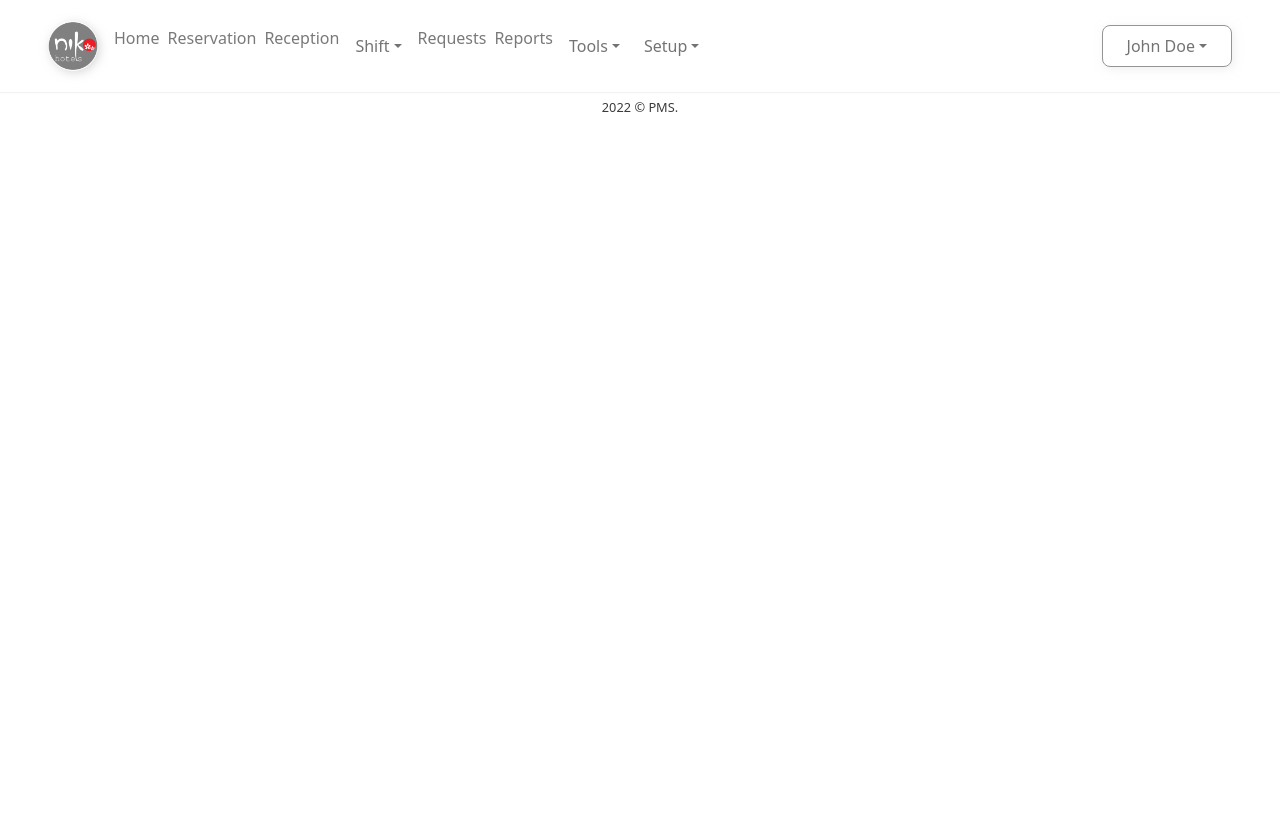
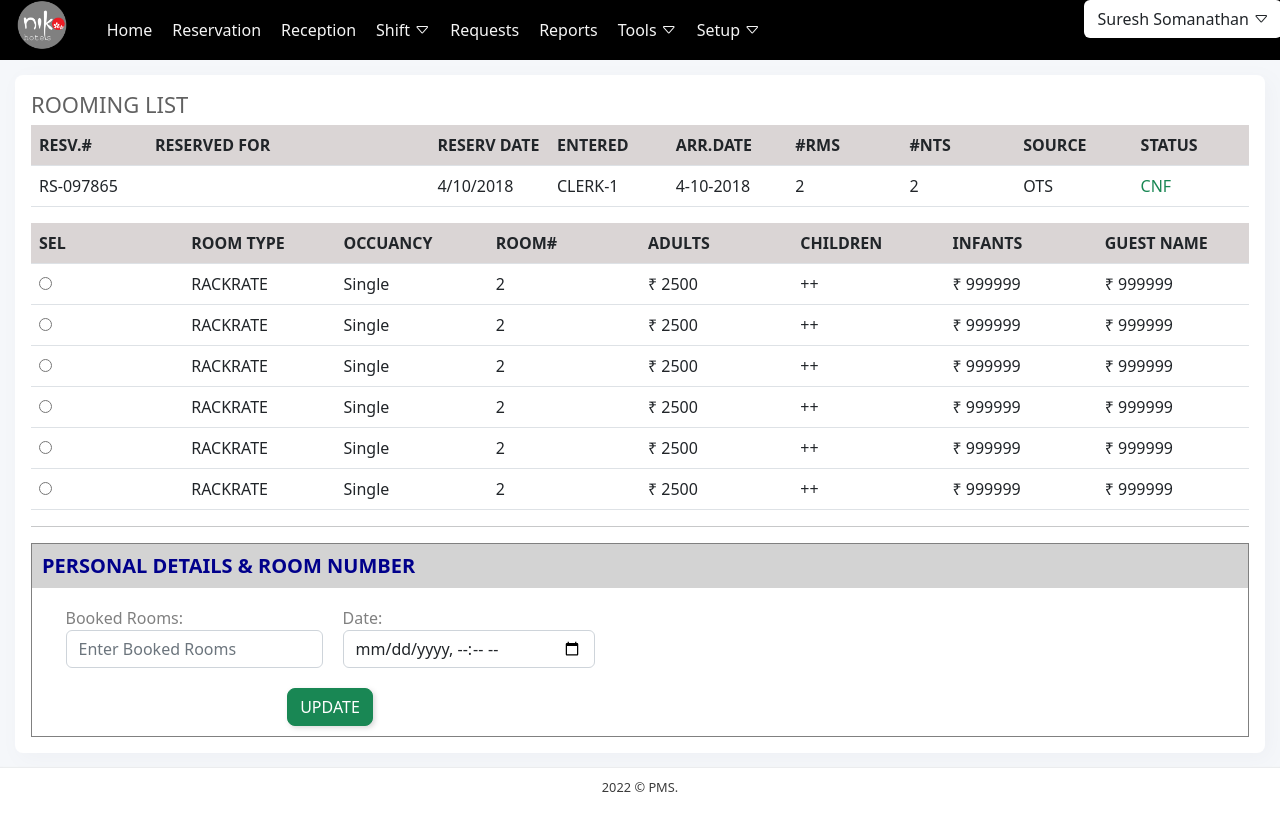
Before and after one commit to indocosmo-projects/PMS-Prototype, a React (Create React App) app: page /roomlist in a window 1280 px wide. Built offline with nearby package versions, Linux system fonts and the light colour scheme.

Commit message:
roomlist1

```diff
--- a/src/App.js
+++ b/src/App.js
@@ -1,7 +1,7 @@
 import './App.css';
 import NewReservation from './component/NewReservation/NewReservation';
 import {BrowserRouter as Router, Route, Switch} from 'react-router-dom';
-import Navigationbar from './component/Common/Navigationbar';
+// import Navigationbar from './component/Common/Navigationbar';
 import Footer from './component/Common/Footer';
 
 import Reservation from './component/Reservation/Reservation';
@@ -9,8 +9,9 @@ import CheckIn from './component/CheckIn/CheckIn';
 import Reception from './component/Reception/Reception';
 import ReceptionExpectedArrivals from './component/Reception/ReceptionExpectedArrivals';
 import ReceptionHotelStatus from './component/Reception/ReceptionHotelStatus';
+import RoomList from './component/RoomList/RoomList';
 
-// import NavigationbarMannual from './component/Common/NavigationbarMannual';
+import NavigationbarMannual from './component/Common/NavigationbarMannual';
 
 
 function App() {
@@ -18,8 +19,8 @@ function App() {
     <div className="App">
         <Router>
 
-           <Navigationbar/>
-           {/* <NavigationbarMannual/> */}
+           {/* <Navigationbar/>   */}
+           <NavigationbarMannual/>
 
             <Switch>
                 <Route exact path='/' component={Reservation}/>
@@ -29,6 +30,7 @@ function App() {
                 <Route exact path="/reception" component={Reception}/>
                 <Route exact path="/receptionexpectedarrival" component={ReceptionExpectedArrivals}/>
                 <Route exact path="/receptionhotelstatus" component={ReceptionHotelStatus}/>
+                <Route exact path="/roomlist" component={RoomList}/>
             </Switch>
             <Footer/>
         </Router>
--- a/src/component/Reception/Reception.js
+++ b/src/component/Reception/Reception.js
@@ -115,9 +115,9 @@ function Reception() {
 
                     <div className="p-3">
                         <div className="height">
-                            <Link className="nvlink" to="/reception">IN-HOUSE</Link>
+                            <Link className="nvlink active" to="/reception">IN-HOUSE</Link>
                             <Link className="nvlink" to="/receptionexpectedarrival">EXPECTED ARRIVALS</Link>
-                            <Link className="nvlink active" to="/receptionhotelstatus">HOTEL STATUS</Link>
+                            <Link className="nvlink " to="/receptionhotelstatus">HOTEL STATUS</Link>
                         </div>
                     </div>
 
--- a/src/component/Reception/ReceptionExpectedArrivals.js
+++ b/src/component/Reception/ReceptionExpectedArrivals.js
@@ -100,8 +100,8 @@ function ReceptionExpectedArrivals() {
                     <div className="p-3">
                         <div className="height">
                             <Link className="nvlink" to="/reception">IN-HOUSE</Link>
-                            <Link className="nvlink" to="/receptionexpectedarrival">EXPECTED ARRIVALS</Link>
-                            <Link className="nvlink active" to="/receptionhotelstatus">HOTEL STATUS</Link>
+                            <Link className="nvlink active" to="/receptionexpectedarrival">EXPECTED ARRIVALS</Link>
+                            <Link className="nvlink " to="/receptionhotelstatus">HOTEL STATUS</Link>
                           </div>
                     </div>
 
--- /dev/null
+++ b/src/component/RoomList/RoomList.css
@@ -0,0 +1,25 @@
+.greyshade{
+    background-color :  rgb(218, 213, 213);
+}
+
+.roomform{
+    border : 1px solid gray;
+}
+
+.roomheader{
+    background-color: lightgray;
+    padding : 10px;
+    font-weight : bolder;
+    color : darkblue;
+    text-align: left;
+}
+
+.inline{
+    display : inline-block;
+    margin: 10px;
+    text-align: left;
+}
+
+.bggrey{
+    color : grey;
+}
--- /dev/null
+++ b/src/component/RoomList/RoomList.js
@@ -0,0 +1,140 @@
+import React, { Component } from 'react';
+
+import './RoomList.css' ;
+
+function RoomList(){
+
+    const details =
+    [
+    {id: 1, roomtype:'RACKRATE',occuancy :'Single',room:'2',adults:'₹ 2500',children:'++', infants:'₹ 999999',guestname:'₹ 999999'},
+    {id: 2, roomtype:'RACKRATE',occuancy :'Single',room:'2',adults:'₹ 2500',children:'++', infants:'₹ 999999',guestname:'₹ 999999'},
+    {id: 3, roomtype:'RACKRATE',occuancy :'Single',room:'2',adults:'₹ 2500',children:'++', infants:'₹ 999999',guestname:'₹ 999999'},
+    {id: 4, roomtype:'RACKRATE',occuancy :'Single',room:'2',adults:'₹ 2500',children:'++', infants:'₹ 999999',guestname:'₹ 999999'},
+    {id: 5, roomtype:'RACKRATE',occuancy :'Single',room:'2',adults:'₹ 2500',children:'++', infants:'₹ 999999',guestname:'₹ 999999'},
+    {id: 6, roomtype:'RACKRATE',occuancy :'Single',room:'2',adults:'₹ 2500',children:'++', infants:'₹ 999999',guestname:'₹ 999999'},
+
+    ];
+
+    const roomdetails =
+    [{id: 1, rese:'RS-097865',resefor :'',resedate:'4/10/2018',entered:'CLERK-1',arrdate:'4-10-2018', rms:'2',nts:'2', source:'OTS',status:'CNF'},
+    ];
+
+    const roomtdata = () =>{
+        return(
+                <tbody>
+                    {
+                    roomdetails.map(roomdetail => <tr key={roomdetail.id} >
+                        <td className="left">{roomdetail.rese}</td>
+                        <td className="left">{roomdetail.resefor}</td>
+                        <td className="left">{roomdetail.resedate}</td>
+                        <td className="left">{roomdetail.entered}</td>
+                        <td className="left">{roomdetail.arrdate}</td>
+                        <td className="left">{roomdetail.rms}</td>
+                        <td className="left">{roomdetail.nts}</td>
+                        <td className="left">{roomdetail.source}</td>
+                        <td className="left text-success">{roomdetail.status}</td>
+
+                    </tr>
+                    )}
+                </tbody>
+        );
+    }
+
+
+    const tdata = () =>{
+        return(
+                <tbody>
+                    {
+                    details.map(detail => <tr key={detail.id} >
+                        <td className="left">
+                            <input type="radio" name="sel" id="sel" className="sel" />
+                        </td>
+                        <td className="left">{detail.roomtype}</td>
+                        <td className="left">{detail.occuancy}</td>
+                        <td className="left">{detail.room}</td>
+                        <td className="left">{detail.adults}</td>
+                        <td className="left">{detail.children}</td>
+                        <td className="left">{detail.infants}</td>
+                        <td className="left">{detail.guestname}</td>
+                    </tr>
+                    )}
+
+                </tbody>
+        );
+    }
+
+        return(
+            <div>
+                <div className="section">
+                    <div className="container-fluid formcontent">
+                        {/* ----- Heading ------ */}
+                        <div>
+                            <h5 className="header"> ROOMING LIST </h5>
+                        </div>
+
+                        <table className="table ">
+                            <thead >
+                                <tr className="greyshade">
+                                    <th className="thstyle left">RESV.#</th>
+                                    <th className="tdwidthguest left">RESERVED FOR</th>
+                                    <th className="thstyle left">RESERV DATE</th>
+                                    <th className="thstyle left">ENTERED</th>
+                                    <th className="thstyle left">ARR.DATE</th>
+                                    <th className="thstyle left">#RMS</th>
+                                    <th className="thstyle left">#NTS</th>
+                                    <th className="thstyle left">SOURCE</th>
+                                    <th className="thstyle left">STATUS</th>
+                                </tr>
+                            </thead>
+                            {roomtdata()}
+
+                        </table>
+
+                         <table className="table ">
+                            <thead >
+                                <tr className="greyshade">
+                                    <th className="thstyle left">SEL</th>
+                                    <th className="thstyle left">ROOM TYPE</th>
+                                    <th className="thstyle left">OCCUANCY</th>
+                                    <th className="thstyle left">ROOM#</th>
+                                    <th className="thstyle left">ADULTS</th>
+                                    <th className="thstyle left">CHILDREN</th>
+                                    <th className="thstyle left">INFANTS</th>
+                                    <th className="thstyle left">GUEST NAME</th>
+                                </tr>
+                            </thead>
+                            {tdata()}
+
+                        </table>
+                        <hr/>
+
+                        <div className="roomform">
+                            <h5 className="roomheader">
+                                PERSONAL DETAILS & ROOM NUMBER
+                            </h5>
+                            <div className="row bggrey" >
+                                <div className="col-sm-6">
+                                    <div class="form-group inline">
+                                        <label for="bookedrooms">Booked Rooms:</label>
+                                        <input type="text" class="form-control" placeholder="Enter Booked Rooms" id="bookedrooms" />
+                                    </div>
+                                    <div class="form-group inline">
+                                        <label for="date">Date:</label>
+                                        <input type="datetime-local" class="form-control" placeholder="Enter Date" id="date" />
+                                    </div>
+                                    <div class="form-group inline">
+                                        <button type="button" className="btn btn-success">UPDATE</button>
+                                    </div>
+                                </div>
+                                <div className="col-sm-6"></div>
+                            </div>
+
+                        </div>
+
+                    </div>
+                </div>
+            </div>
+        );
+}
+
+export default RoomList;
```
